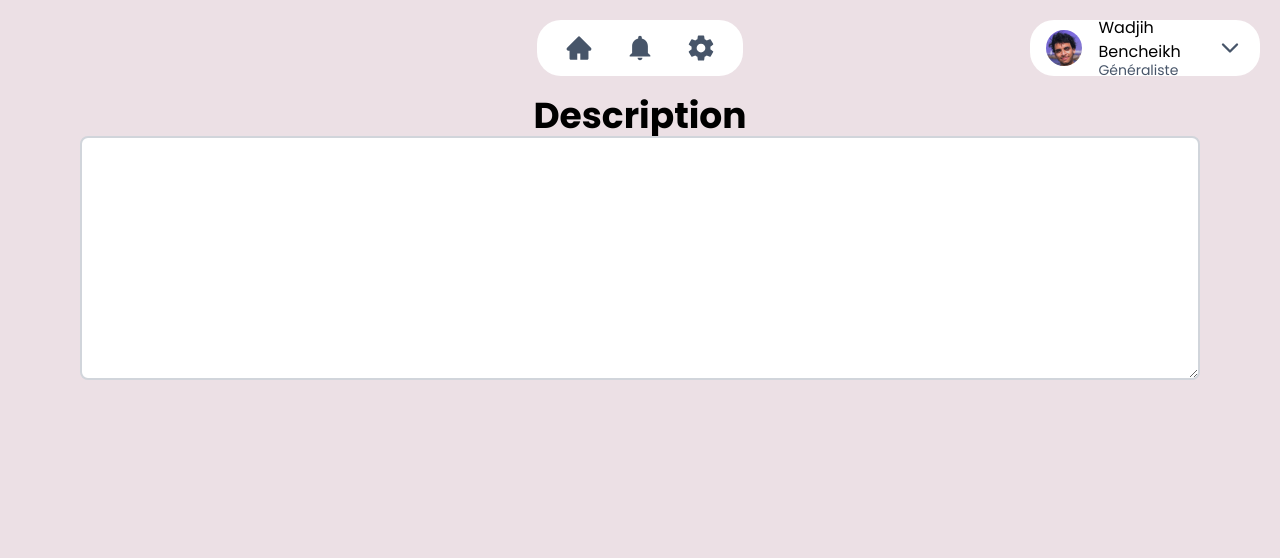
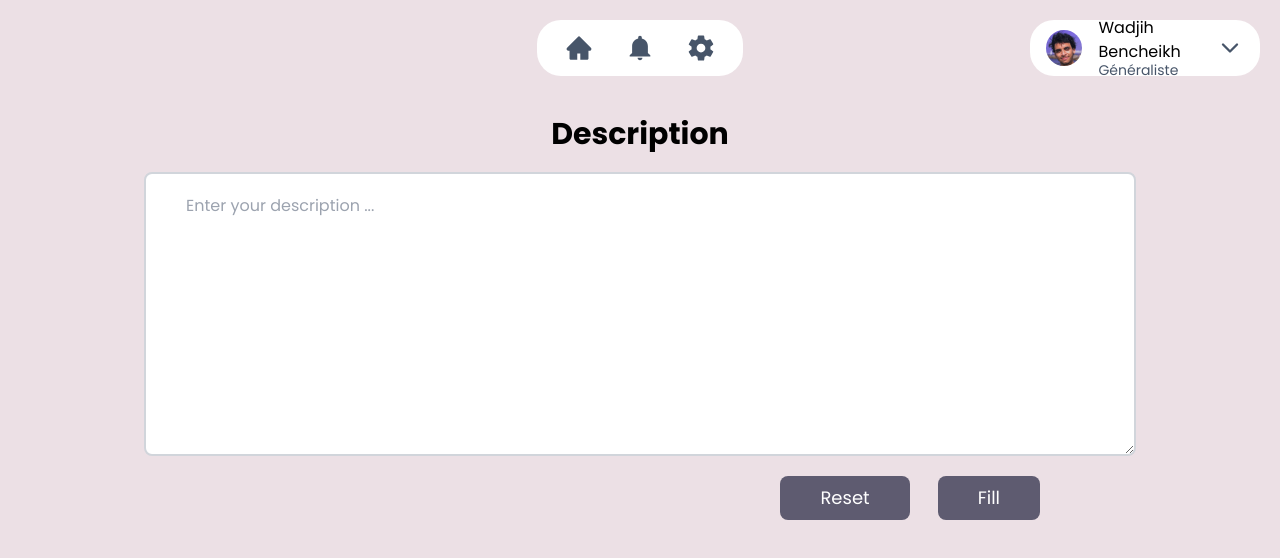
Before and after one commit to wadjih-bencheikh18/devfest22-front, a React (Vite) app: page /desc in a window 1280 px wide. Shown: the top 558 px of the page. Built offline with nearby package versions, Linux system fonts and the light colour scheme.

Commit message:
add desc

```diff
--- a/src/App.jsx
+++ b/src/App.jsx
@@ -1,7 +1,6 @@
-import { Profile, Home } from "./pages";
+import { Profile, Home, Description } from "./pages";
 import { Navbar } from "./sections";
 import { createBrowserRouter, RouterProvider } from "react-router-dom";
-import { Description } from "./pages/Description";
 const router = createBrowserRouter([
   {
     path: "/",
@@ -18,7 +17,7 @@ const router = createBrowserRouter([
 ]);
 function App() {
   return (
-    <div className="w-screen h-screen font-poppins bg-[#ECE0E5]">
+    <div className="w-screen min-h-screen font-poppins bg-[#ECE0E5]">
       <Navbar />
       <RouterProvider router={router} />
     </div>
--- a/src/pages/Description.jsx
+++ b/src/pages/Description.jsx
@@ -1,12 +1,74 @@
+import { useState } from "react";
+import { Link } from "react-router-dom";
+const OUT = {
+  "Antécédents médicaux": ["sans antécédent cardiaque"],
+  Symptômes: [
+    "dyspnée d'apparition soudaine",
+    "palpitations",
+    "syncope",
+    "apyrétique et normotendu",
+  ],
+  "Procédure thérapeutique": ["intubation", "assistance ventilatoire"],
+  Maladie: ["apyrétique", "normotendu"],
+  Medicament: ["midodrine", "fludrocortisone"],
+  "Structure biologique touchée": ["poitrine"],
+  "Valeur du laboratoire": ["140 battements/min"],
+};
 export function Description() {
+  const [value, setValue] = useState("");
+  const [fill, setFill] = useState(false);
   return (
-    <div className="flex flex-col justify-center">
-      <h1 className="text-4xl font-bold text-center">Description</h1>
-      <textarea
-        type="text"
-        rows="10"
-        className="mx-20 rounded-lg border-2 border-gray-300"
-      />
+    <div className="mx-36">
+      <div className="flex flex-col justify-center">
+        <h1 className="text-3xl my-5 font-bold text-center">Description</h1>
+        <textarea
+          placeholder="Enter your description ..."
+          type="text"
+          rows="10"
+          className=" px-10 text-md py-5 rounded-lg border-2 border-gray-300"
+          value={value}
+          onChange={(e) => setValue(e.target.value)}
+        />
+        <div className="flex self-end ">
+          <button
+            onClick={() => setValue("")}
+            className="inline-block mx-5 px-10 py-2 mt-5 rounded-lg text-lg  mr-2 text-white bg-[#5E5B70]"
+          >
+            Reset
+          </button>
+          <button
+            onClick={() => setFill(true)}
+            className="inline-block mx-5 px-10 py-2 mt-5 rounded-lg text-lg  mr-24 text-white bg-[#5E5B70]"
+          >
+            Fill
+          </button>
+        </div>
+      </div>
+      {fill && (
+        <div className="flex flex-col justify-center">
+          <h1 className="text-3xl my-5 font-bold text-center">Resultat</h1>
+          <table>
+            {Object.entries(OUT).map(([key, value]) => (
+              <tr>
+                <td className="w-2/12">{key}</td>
+                <td className="w-10/12">
+                  <input
+                    value={Array.isArray(value) ? value.join(", ") : value}
+                    type="text"
+                    className="px-10 py-5 rounded-lg border-2 w-full border-gray-300"
+                  />
+                </td>
+              </tr>
+            ))}
+          </table>
+          <Link
+            to="/"
+            className="self-center inline-block mx-5 px-10 py-2 my-5 rounded-lg text-lg  text-white bg-[#5E5B70]"
+          >
+            Submit
+          </Link>
+        </div>
+      )}
     </div>
   );
 }
--- a/src/pages/index.jsx
+++ b/src/pages/index.jsx
@@ -1,2 +1,3 @@
 export * from "./Home";
 export * from "./Profile";
+export * from "./Description";
--- a/src/sections/Person.jsx
+++ b/src/sections/Person.jsx
@@ -183,9 +183,12 @@ function Right() {
           visible ? "mt-3" : "-mt-9 "
         }  `}
       >
-        <div className="col-start-1 cursor-pointer bg-[#5E5B70] py-1 text-white rounded-full transition-all duration-500 ease-in-out hover:scale-105">
+        <Link
+          to="/desc"
+          className="col-start-1 cursor-pointer bg-[#5E5B70] py-1 text-white rounded-full transition-all duration-500 ease-in-out hover:scale-105"
+        >
           Description
-        </div>
+        </Link>
         <div className="col-start-2 cursor-pointer bg-[#5E5B70] py-1 text-white transition-all duration-500 ease-in-out rounded-full hover:scale-105   ">
           Formulaire
         </div>
```
